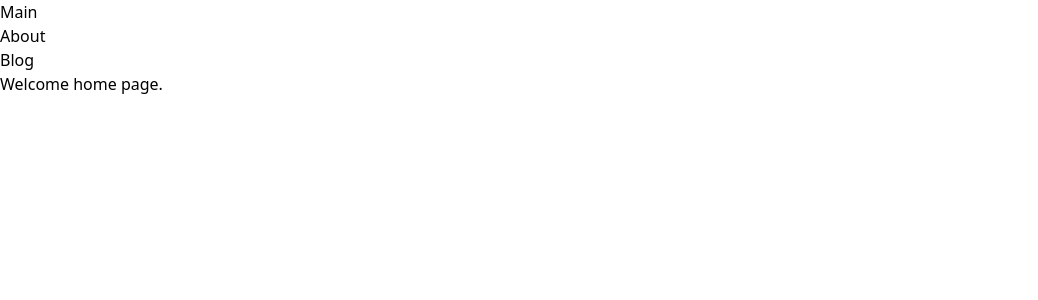
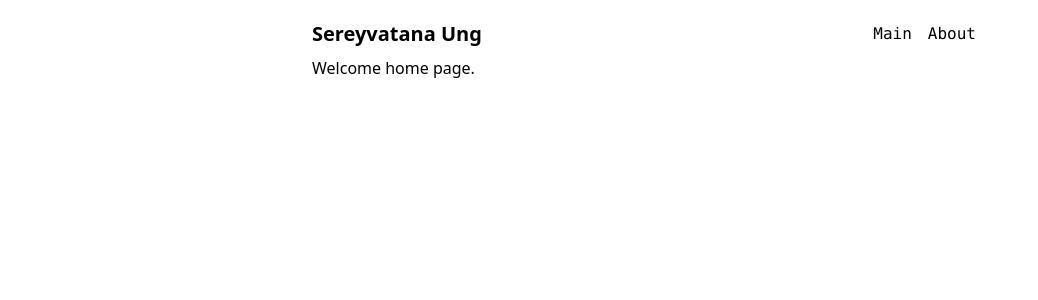
Before and after one commit to SereyvatanaUng/nuxt-blog, a Nuxt app: page / in a window 1280 px wide. Shown: the top 300 px of the page, without its empty margins (0-1038 px from the left). Built offline with nearby package versions, Linux system fonts and the light colour scheme.

Commit message:
Adding Style with Tailwind

```diff
--- a/layouts/default.vue
+++ b/layouts/default.vue
@@ -1,12 +1,21 @@
 <template>
+  <div class="container mx-auto max-w-2xl">
+    <header class="flex justify-between items-center mt-5">
       <div>
-    <nav>
-      <ul>
+        <NuxtLink to="/" class="text-xl font-semibold p-2 hover:bg-gray-200"
+          >Sereyvatana Ung</NuxtLink
+        >
+      </div>
+      <nav class="font-mono">
+        <ul class="flex space-x-4">
           <li><NuxtLink to="/">Main</NuxtLink></li>
           <li><NuxtLink to="/about">About</NuxtLink></li>
-        <li><NuxtLink to="/blog">Blog</NuxtLink></li>
         </ul>
       </nav>
+    </header>
+
+    <main class="p-2">
       <slot />
+    </main>
   </div>
 </template>
```
Lines whose indentation alone changed are shown as unchanged.
